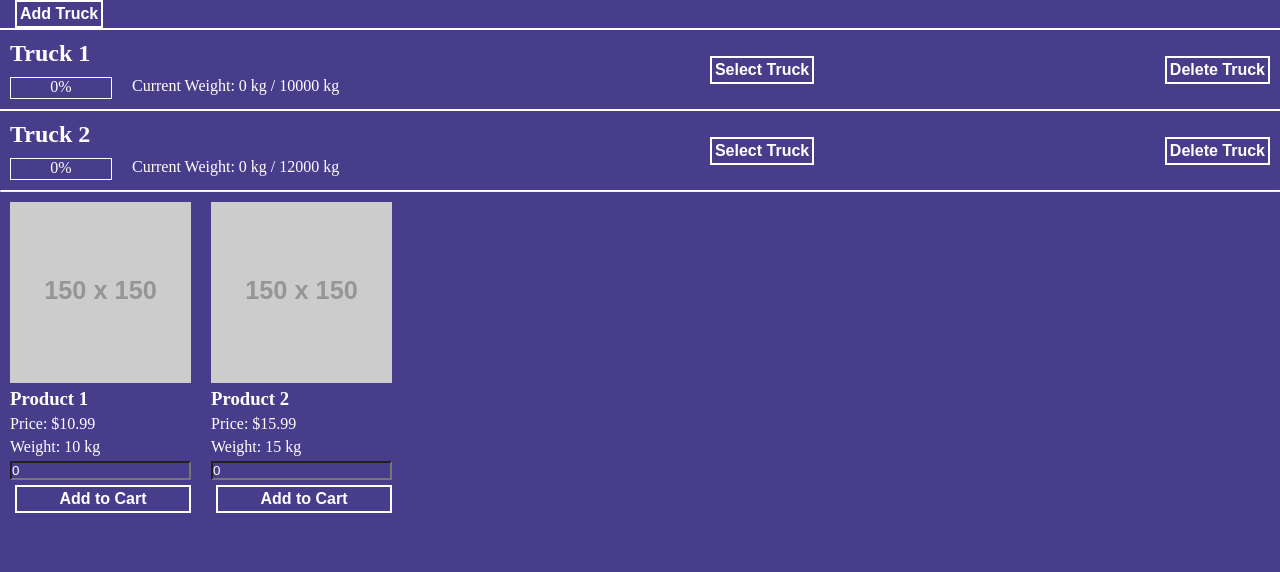
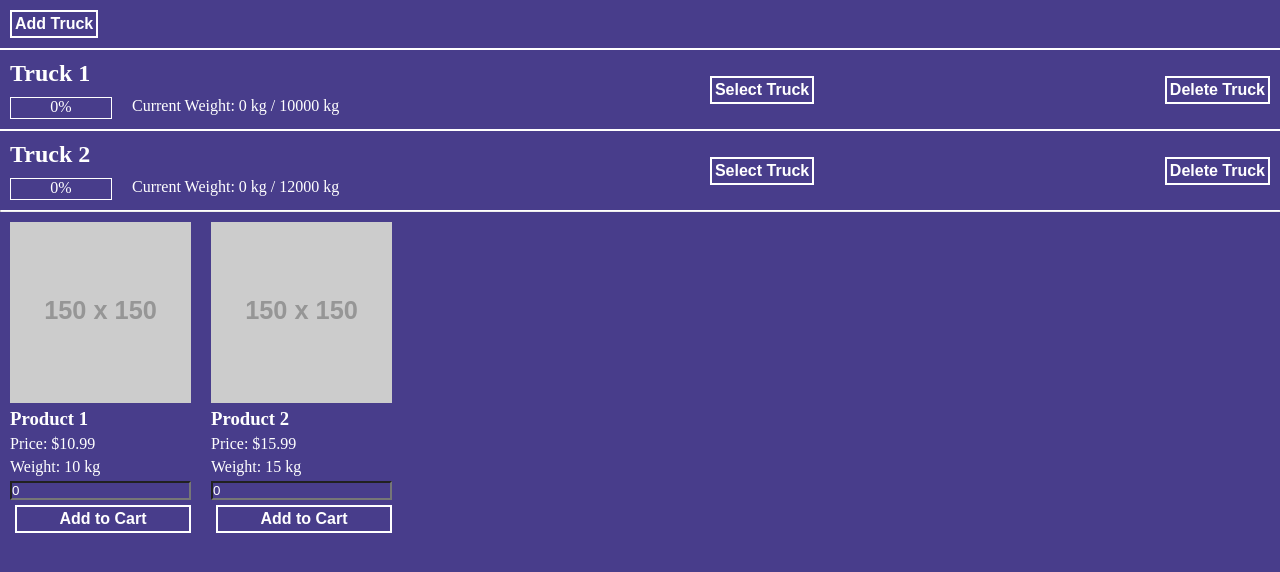
Before and after one commit to romaskirman/react-truck-test-task, a React (Create React App) app in the folder react-truck-app/: page / in a window 1280 px wide. Shown: the top 572 px of the page. Built offline with nearby package versions, Linux system fonts and the light colour scheme.

Commit message:
fix: margin on add truck btn if there is no truck selected

```diff
--- a/react-truck-app/src/App.tsx
+++ b/react-truck-app/src/App.tsx
@@ -100,7 +100,7 @@ const App = () => {
         <div className="app">
             <header className="header">
                 <div className="header-info">
-                    <button className="btn" onClick={handleAddTruck}>Add Truck</button>
+                    <button className="btn add-truck-btn" onClick={handleAddTruck}>Add Truck</button>
                     {selectedTruck && (
                         <div>
                             <TruckDetails
--- a/react-truck-app/src/styles.scss
+++ b/react-truck-app/src/styles.scss
@@ -86,3 +86,7 @@
 .weight-info {
     margin-right: 20px;
 }
+
+.add-truck-btn {
+    margin: 10px 0;
+}
```
